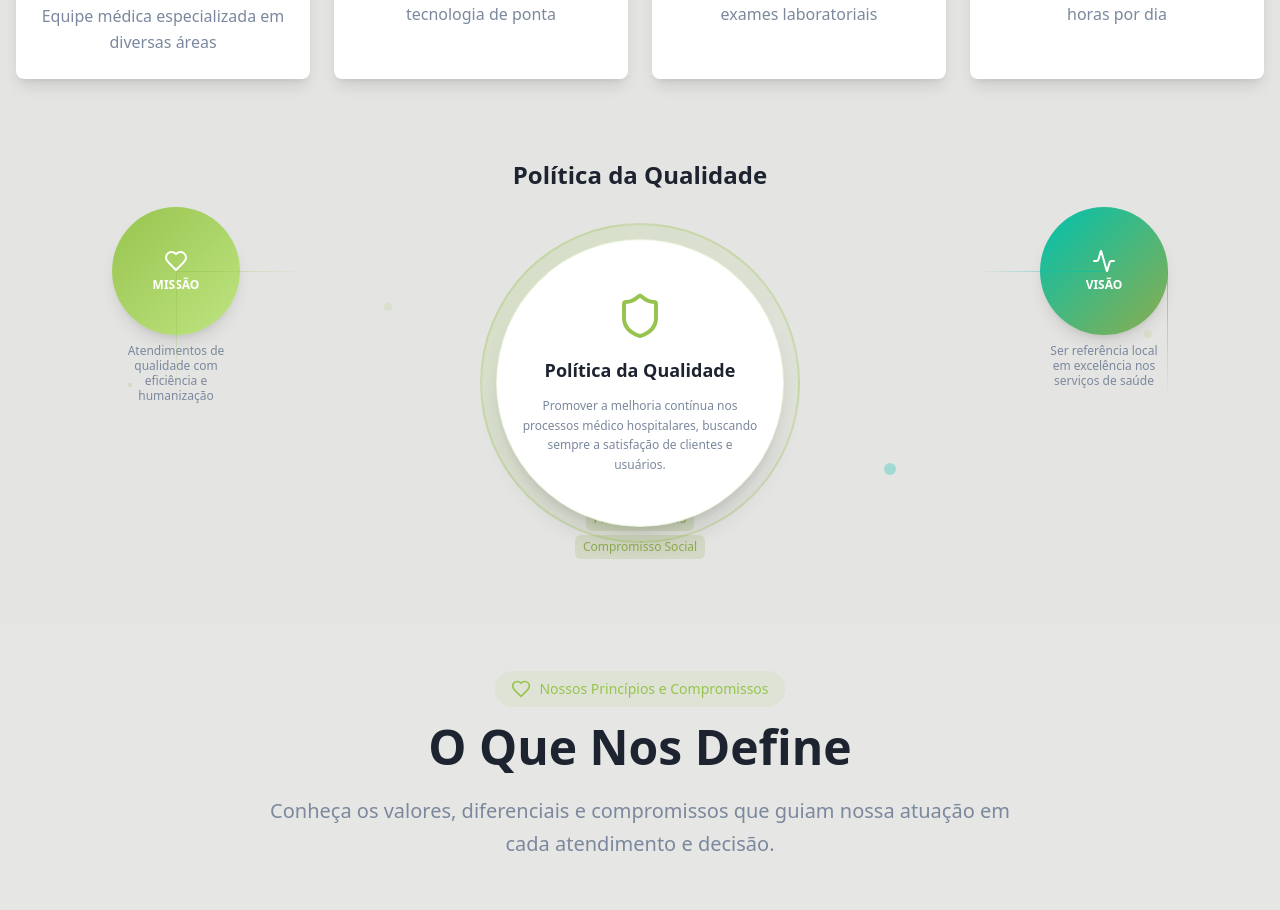
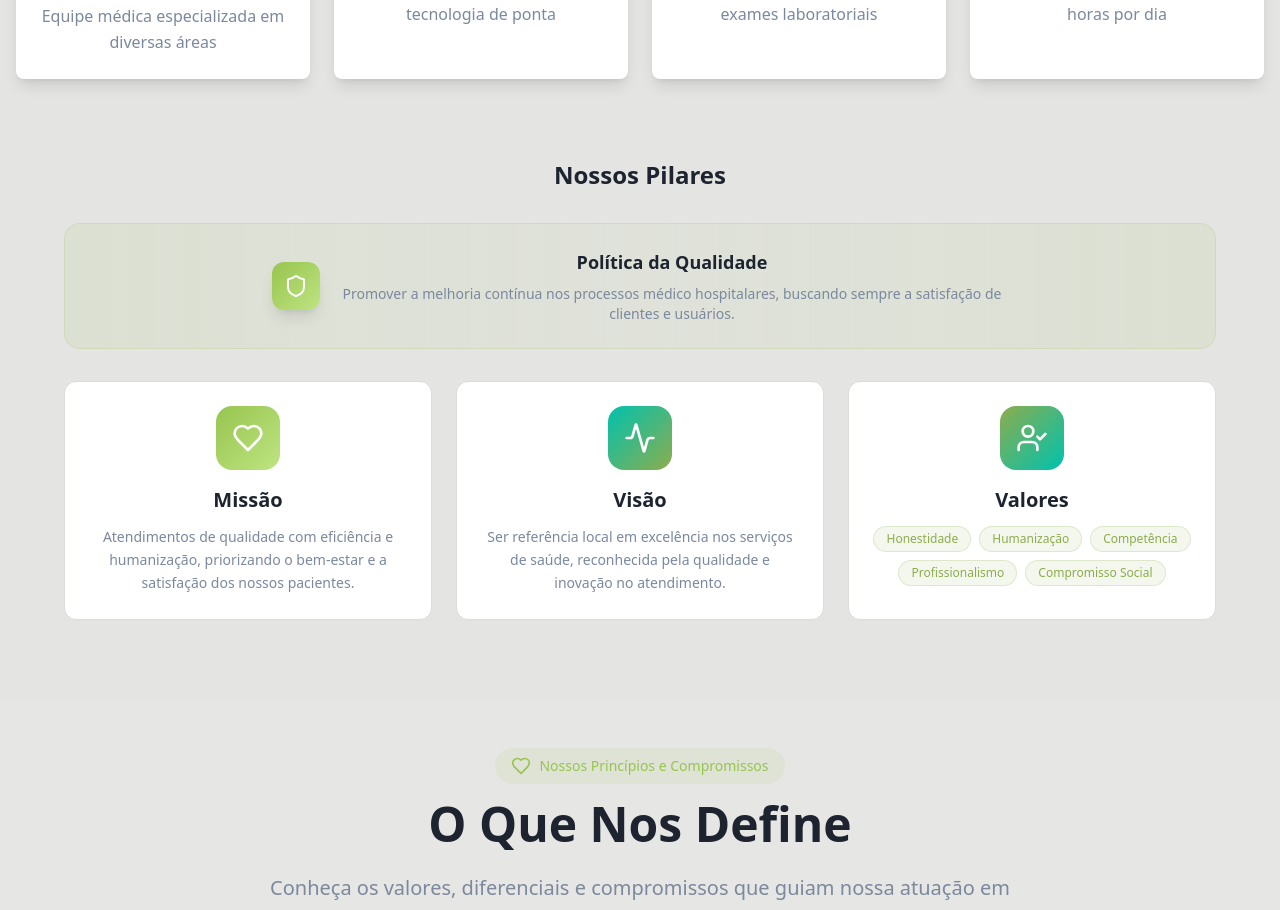
Before and after one commit to mataleone/vital-pages-launch, a React (Vite) app: page / in a window 1280 px wide. Shown: the part 2028-2938 px from the top of the page. Built offline with nearby package versions, Linux system fonts and the light colour scheme.

Commit message:
Refatorar seção Política da Qualidade
Melhorar a apresentação visual da seção "Política da Qualidade", tornando-a mais dinâmica e organizada.

```diff
--- a/src/components/ServicesSection.tsx
+++ b/src/components/ServicesSection.tsx
@@ -98,89 +98,69 @@ const ServicesSection = () => {
           ))}
         </div>
 
-        {/* Quality Policy Section - Infographic Style */}
-        <div className="relative py-8">
+        {/* Quality Policy Section - Organized Layout */}
+        <div className="py-8">
           <h3 className="text-2xl font-bold text-foreground text-center mb-8">
-            Política da Qualidade
+            Nossos Pilares
           </h3>
 
-          {/* Central Hub Design */}
-          <div className="relative max-w-5xl mx-auto">
-            {/* Main Policy - Central Circle */}
-            <div className="relative z-10 mx-auto w-80 h-80 bg-gradient-to-br from-primary/20 via-primary/10 to-transparent rounded-full flex items-center justify-center border-2 border-primary/30 hover:scale-105 transition-all duration-500 group">
-              <div className="w-72 h-72 bg-card rounded-full shadow-xl flex items-center justify-center border border-primary/20 group-hover:shadow-2xl transition-all duration-500">
-                <div className="text-center p-6">
-                  <Shield className="w-12 h-12 text-primary mx-auto mb-4 group-hover:rotate-12 transition-transform duration-500" />
-                  <h4 className="text-lg font-bold text-foreground mb-3">Política da Qualidade</h4>
-                  <p className="text-xs text-muted-foreground leading-relaxed">
+          {/* Modern Grid Layout */}
+          <div className="max-w-6xl mx-auto">
+            {/* Main Policy Banner */}
+            <div className="bg-gradient-to-r from-primary/10 via-primary/5 to-primary/10 rounded-2xl p-6 mb-8 border border-primary/20">
+              <div className="flex items-center justify-center gap-4">
+                <div className="w-12 h-12 bg-gradient-to-br from-primary to-primary-glow rounded-xl flex items-center justify-center shadow-lg">
+                  <Shield className="w-6 h-6 text-white" />
+                </div>
+                <div className="text-center">
+                  <h4 className="text-lg font-bold text-foreground mb-2">Política da Qualidade</h4>
+                  <p className="text-sm text-muted-foreground max-w-2xl">
                     Promover a melhoria contínua nos processos médico hospitalares, buscando sempre a satisfação de clientes e usuários.
                   </p>
                 </div>
               </div>
             </div>
 
-            {/* Connected Elements - Orbital Layout */}
-            {/* Mission - Top Left */}
-            <div className="absolute top-0 left-0 transform -translate-x-4 -translate-y-4 group animate-fade-in" style={{animationDelay: '0.2s'}}>
-              <div className="relative">
-                {/* Connection Line */}
-                <div className="absolute top-16 left-16 w-32 h-px bg-gradient-to-r from-primary/60 to-transparent"></div>
-                <div className="absolute top-16 left-16 w-px h-32 bg-gradient-to-b from-primary/60 to-transparent"></div>
-
-                <div className="w-32 h-32 bg-gradient-to-br from-primary to-primary-glow rounded-full flex items-center justify-center shadow-lg hover:scale-110 hover:-translate-y-2 transition-all duration-300 cursor-pointer">
-                  <div className="text-center text-white">
-                    <Heart className="w-6 h-6 mx-auto mb-1" />
-                    <div className="text-xs font-bold">MISSÃO</div>
+            {/* Three Pillars Grid */}
+            <div className="grid grid-cols-1 md:grid-cols-3 gap-6">
+              {/* Mission */}
+              <div className="group bg-card rounded-xl p-6 border border-border hover:shadow-lg transition-all duration-300 hover:-translate-y-1">
+                <div className="flex flex-col items-center text-center">
+                  <div className="w-16 h-16 bg-gradient-to-br from-primary to-primary-glow rounded-2xl flex items-center justify-center mb-4 group-hover:scale-110 transition-transform duration-300">
+                    <Heart className="w-8 h-8 text-white" />
                   </div>
-                </div>
-                <div className="mt-2 w-32 text-center">
-                  <p className="text-xs text-muted-foreground leading-tight">
-                    Atendimentos de qualidade com eficiência e humanização
+                  <h4 className="text-xl font-bold text-foreground mb-3">Missão</h4>
+                  <p className="text-muted-foreground text-sm leading-relaxed">
+                    Atendimentos de qualidade com eficiência e humanização, priorizando o bem-estar e a satisfação dos nossos pacientes.
                   </p>
                 </div>
               </div>
-            </div>
 
-            {/* Vision - Top Right */}
-            <div className="absolute top-0 right-0 transform translate-x-4 -translate-y-4 group animate-fade-in" style={{animationDelay: '0.4s'}}>
-              <div className="relative">
-                {/* Connection Line */}
-                <div className="absolute top-16 right-16 w-32 h-px bg-gradient-to-l from-secondary/60 to-transparent"></div>
-                <div className="absolute top-16 right-0 w-px h-32 bg-gradient-to-b from-secondary/60 to-transparent"></div>
-
-                <div className="w-32 h-32 bg-gradient-to-br from-secondary to-accent rounded-full flex items-center justify-center shadow-lg hover:scale-110 hover:-translate-y-2 transition-all duration-300 cursor-pointer">
-                  <div className="text-center text-white">
-                    <Activity className="w-6 h-6 mx-auto mb-1" />
-                    <div className="text-xs font-bold">VISÃO</div>
+              {/* Vision */}
+              <div className="group bg-card rounded-xl p-6 border border-border hover:shadow-lg transition-all duration-300 hover:-translate-y-1">
+                <div className="flex flex-col items-center text-center">
+                  <div className="w-16 h-16 bg-gradient-to-br from-secondary to-accent rounded-2xl flex items-center justify-center mb-4 group-hover:scale-110 transition-transform duration-300">
+                    <Activity className="w-8 h-8 text-white" />
                   </div>
-                </div>
-                <div className="mt-2 w-32 text-center">
-                  <p className="text-xs text-muted-foreground leading-tight">
-                    Ser referência local em excelência nos serviços de saúde
+                  <h4 className="text-xl font-bold text-foreground mb-3">Visão</h4>
+                  <p className="text-muted-foreground text-sm leading-relaxed">
+                    Ser referência local em excelência nos serviços de saúde, reconhecida pela qualidade e inovação no atendimento.
                   </p>
                 </div>
               </div>
-            </div>
 
-            {/* Values - Bottom Center */}
-            <div className="absolute bottom-0 left-1/2 transform -translate-x-1/2 translate-y-4 group animate-fade-in" style={{animationDelay: '0.6s'}}>
-              <div className="relative">
-                {/* Connection Line */}
-                <div className="absolute -top-8 left-1/2 w-px h-16 bg-gradient-to-t from-accent/60 to-transparent"></div>
-
-                <div className="w-40 h-20 bg-gradient-to-br from-accent to-secondary rounded-2xl flex items-center justify-center shadow-lg hover:scale-110 hover:-translate-y-2 transition-all duration-300 cursor-pointer">
-                  <div className="text-center text-white">
-                    <UserCheck className="w-6 h-6 mx-auto mb-1" />
-                    <div className="text-xs font-bold">VALORES</div>
+              {/* Values */}
+              <div className="group bg-card rounded-xl p-6 border border-border hover:shadow-lg transition-all duration-300 hover:-translate-y-1">
+                <div className="flex flex-col items-center text-center">
+                  <div className="w-16 h-16 bg-gradient-to-br from-accent to-secondary rounded-2xl flex items-center justify-center mb-4 group-hover:scale-110 transition-transform duration-300">
+                    <UserCheck className="w-8 h-8 text-white" />
                   </div>
-                </div>
-                <div className="mt-3 w-40">
-                  <div className="flex flex-wrap justify-center gap-1">
+                  <h4 className="text-xl font-bold text-foreground mb-3">Valores</h4>
+                  <div className="flex flex-wrap justify-center gap-2">
                     {['Honestidade', 'Humanização', 'Competência', 'Profissionalismo', 'Compromisso Social'].map((value, index) => (
                       <span
                         key={index}
-                        className="inline-block px-2 py-1 bg-accent/20 text-accent rounded-md text-xs font-medium hover:bg-accent/30 transition-colors duration-300 cursor-pointer hover:scale-105"
-                        style={{animationDelay: `${0.8 + index * 0.1}s`}}
+                        className="inline-block px-3 py-1 bg-accent/10 text-accent rounded-full text-xs font-medium hover:bg-accent/20 transition-colors duration-200 cursor-default border border-accent/20"
                       >
                         {value}
                       </span>
@@ -189,12 +169,6 @@ const ServicesSection = () => {
                 </div>
               </div>
             </div>
-
-            {/* Floating Decorative Elements */}
-            <div className="absolute top-1/4 left-1/4 w-2 h-2 bg-primary/30 rounded-full animate-pulse"></div>
-            <div className="absolute top-3/4 right-1/4 w-3 h-3 bg-secondary/30 rounded-full animate-pulse" style={{animationDelay: '1s'}}></div>
-            <div className="absolute top-1/2 left-0 w-1 h-1 bg-accent/30 rounded-full animate-pulse" style={{animationDelay: '1.5s'}}></div>
-            <div className="absolute top-1/3 right-0 w-2 h-2 bg-primary/30 rounded-full animate-pulse" style={{animationDelay: '2s'}}></div>
           </div>
         </div>
       </div>
```
